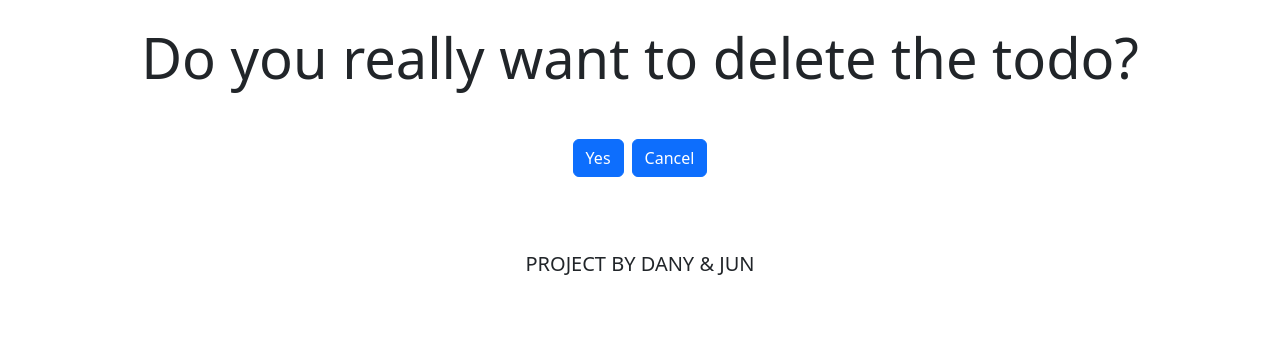
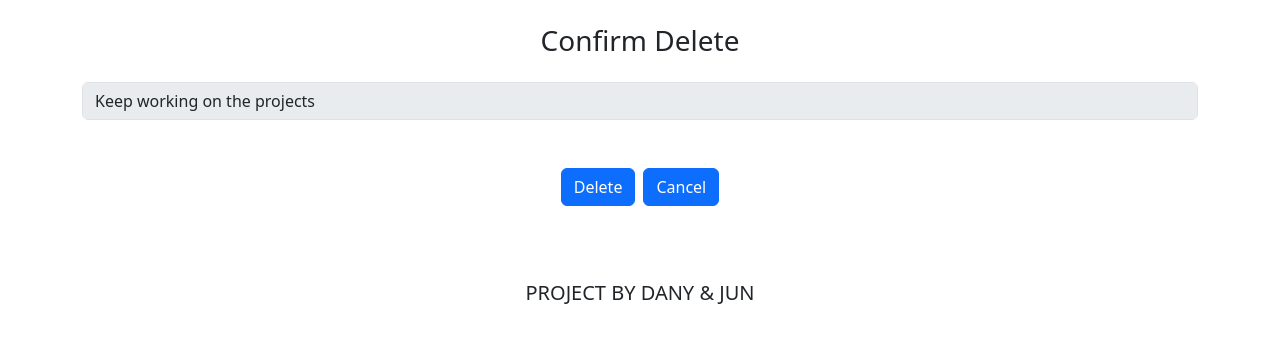
Before and after one commit to DailyRoutiner/WhatTodo, a Flask app: template app/templates/delete.html in a window 1280 px wide. Shown: the top 343 px of the page. Run offline with Flask 3, Linux system fonts and the light colour scheme; the template is opened without the code that fills it: values that come from a table or form of the project are taken from there, others are empty; some libraries are stand-ins or nearby versions.

Commit message:
Tweak some design features

```diff
--- a/app/__init__.py
+++ b/app/__init__.py
@@ -36,5 +36,4 @@ def layout():
     return render_template('layout.html');
 
 if __name__ == '__main__':
-
     app.run(debug=True)
--- a/app/templates/delete.html
+++ b/app/templates/delete.html
@@ -1,13 +1,16 @@
 {% extends "layout.html" %} {% block content %}
-<h1 class="text-center display-4 mt-4">
-  Do you really want to delete the todo?
-</h1>
+<h3 class="text-center mt-4">Confirm Delete</h3>
+<input
+  class="form-control mt-4"
+  type="text"
+  name="todo"
+  value="{{todo['content']}}"
+  disabled
+/>
 <div class="d-flex justify-content-center p-4 m-4">
   <form action="{{ url_for('main.delete', index=index) }}" method="post">
-    <button type="submit" class="btn btn-primary me-2">Yes</button>
+    <button type="submit" class="btn btn-primary me-2">Delete</button>
   </form>
-  <form action="{{ url_for('main.index') }}" method="get">
-    <button type="submit" class="btn btn-primary">Cancel</button>
-  </form>
+  <a href="{{url_for('main.todo')}}" class="btn btn-primary">Cancel</a>
 </div>
 {% endblock %}
--- a/app/templates/edit.html
+++ b/app/templates/edit.html
@@ -6,6 +6,10 @@
     name="todo"
     value="{{todo['content']}}"
   />
-  <button class="btn btn-primary mt-3 mb-3" type="submit">Save to List</button>
+  <div class="d-flex justify-content-center p-4 m-4">
+    <button class="btn btn-primary me-2" type="submit">Save</button>
+    <a href="{{url_for('main.todo')}}" class="btn btn-primary">Cancel</a>
+  </div>
 </form>
+
 {% endblock %}
--- a/app/templates/layout.html
+++ b/app/templates/layout.html
@@ -7,7 +7,7 @@
     <!-- <link href="css/bootstrap.min.css" rel="stylesheet" /> -->
     {% block styles %}
     <!-- Bootstrap CSS -->
-    {{ bootstrap.load_css() }} {% endblock %}
+    {{ bootstrap.load_css() }} {% endblock %} {% block script %}{% endblock %}
     <title>Daily Routiner</title>
   </head>
   <body>
```
Also changed, not shown: app/templates/index.html (+1 -58 lines), app/templates/todo.html (+40 -28 lines), app/views/main_views.py (+16 -15 lines), pybo.db.
